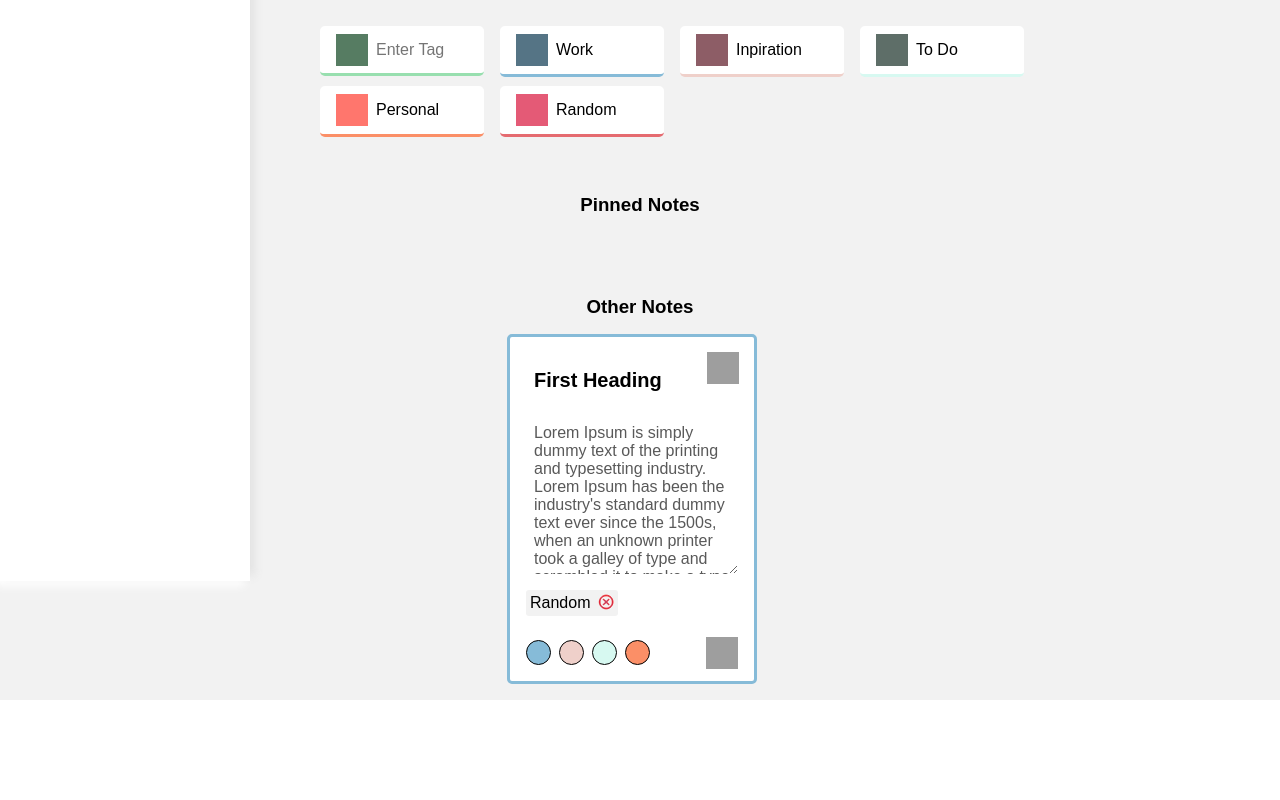
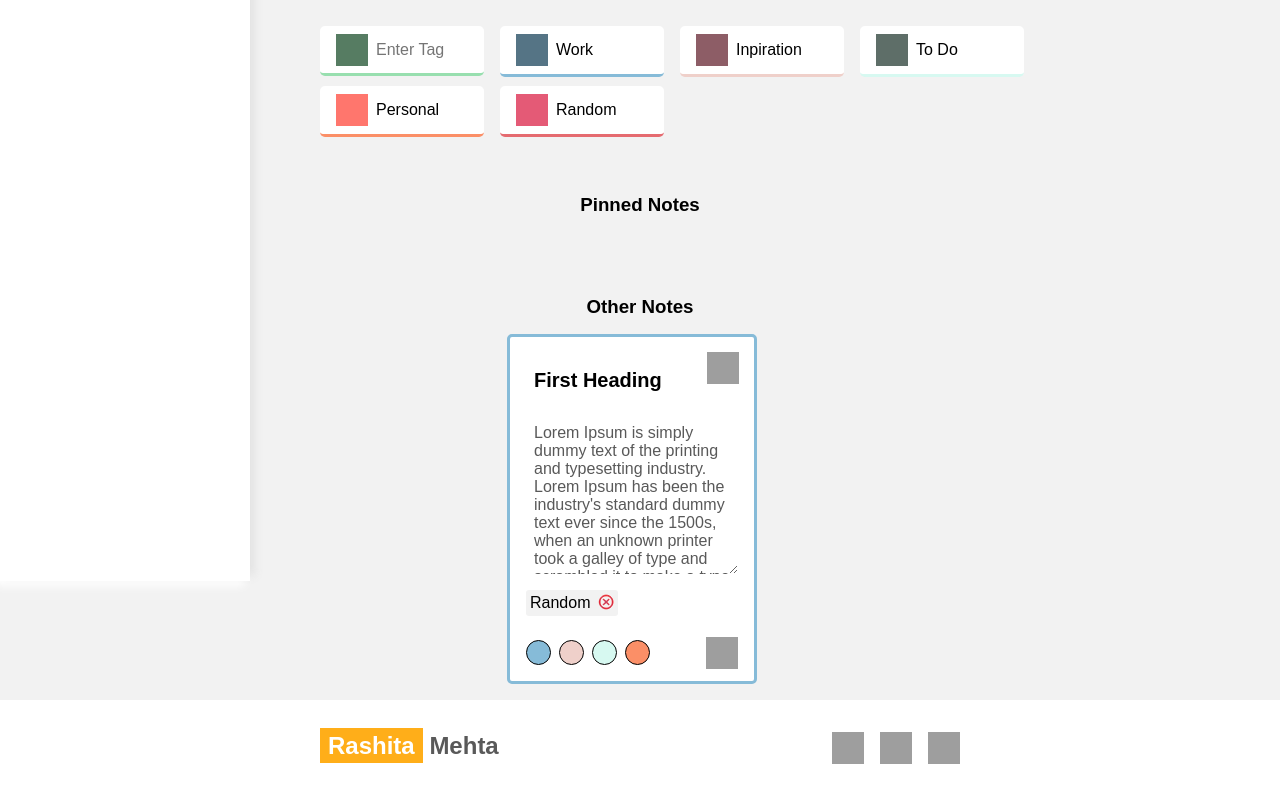
Before and after one commit to Rashita123/Keep_Notes, a React (Create React App) app: page / in a window 1280 px wide. Shown: the part 336-1136 px from the top of the page. Before the commit the page ends 1036 px from the top, so only its background shows below. Built offline with nearby package versions, Linux system fonts and the light colour scheme; grey boxes are pictures that could not be loaded.

Commit message:
feat: Footer added

```diff
--- a/src/App.js
+++ b/src/App.js
@@ -1,11 +1,13 @@
 import "./styles.css";
 import { Header } from "./Components/Header/Header";
 import { Section } from "./Components/Section/Section";
+import { Footer } from "./Components/Footer/Footer";
 export default function App() {
   return (
     <div className="App">
       <Header />
       <Section />
+      <Footer />
     </div>
   );
 }
--- /dev/null
+++ b/src/Components/Footer/Footer.js
@@ -0,0 +1,32 @@
+import "./footer.css";
+export const Footer = () => {
+  return (
+    <div class="footer">
+      <div class="footer__intro">
+        <h2>
+          <span
+            style={{
+              background: "#ffae19",
+              color: "white",
+              padding: "0.25rem 0.5rem"
+            }}
+          >
+            Rashita
+          </span>{" "}
+          Mehta
+        </h2>
+      </div>
+      <div class="footer__social">
+        <a href="https://github.com/Rashita123">
+          <img src="https://img.icons8.com/fluent/48/000000/github.png" />
+        </a>
+        <a href="https://www.linkedin.com/in/rashita-mehta-350346197">
+          <img src="https://img.icons8.com/material-two-tone/48/000000/linkedin--v1.png" />
+        </a>
+        <a href="https://twitter.com/rashitamehta">
+          <img src="https://img.icons8.com/material-two-tone/48/000000/twitter.png" />
+        </a>
+      </div>
+    </div>
+  );
+};
--- /dev/null
+++ b/src/Components/Footer/footer.css
@@ -0,0 +1,15 @@
+.footer {
+  display: flex;
+  justify-content: space-between;
+  align-content: center;
+  width: 50%;
+  margin: 1rem auto;
+  padding: 1rem 0;
+  color: var(--dark-grey-color);
+}
+.footer__social {
+  display: flex;
+  width: 20%;
+  justify-content: space-between;
+  align-items: center;
+}
```
